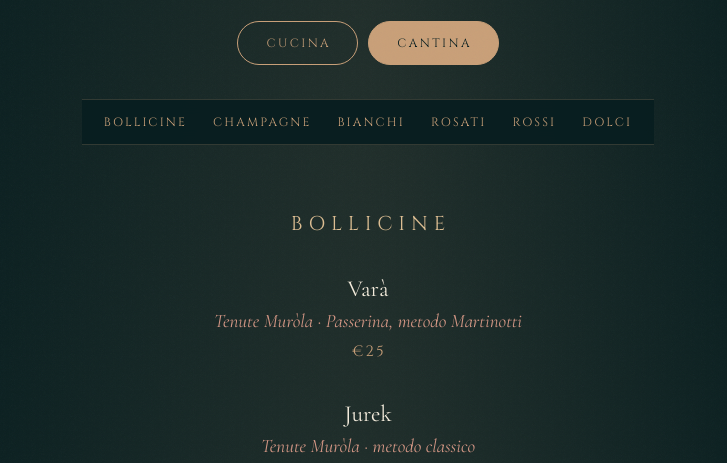
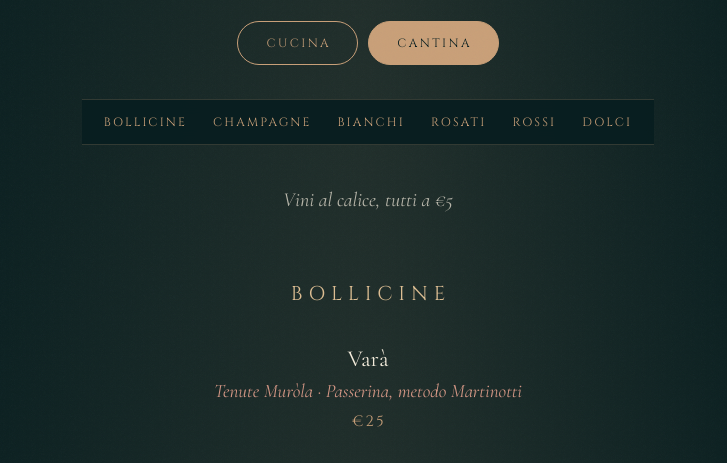
Before and after one commit to Jnojokes/il-segreto-di-villa-luzi, a website: page menu/cantina/index.html in a window 1280 px wide. Shown: the part 297-760 px from the top of the page, without its empty margins (272-999 px from the left). Drawn offline with nearby package versions, Linux system fonts and the light colour scheme.

Commit message:
Cantina: vini al calice tutti a 5 euro
Riga in testa a /menu/cantina/, sotto il nastro delle sezioni: «Vini al
calice, tutti a €5». Da Luana il 3/10, «i calici tutti a 5 euro». Quali
vini si servono al calice non è detto: la riga dà solo il prezzo.

Co-Authored-By: Claude Opus 5.5 (1M context) <noreply@anthropic.com>

```diff
--- a/menu/cantina/index.html
+++ b/menu/cantina/index.html
@@ -175,6 +175,14 @@ h1.testata-titolo {
 }
 .nastro a:hover, .nastro a:focus-visible { color: var(--oro-chiaro); }
 
+/* ── il calice, in testa: chi apre la cantina dal QR lo vede subito ── */
+.calice {
+  font-style: italic;
+  color: var(--velo);
+  font-size: clamp(17px, 4.6vw, 20px);
+  margin-top: clamp(30px, 7.5vw, 40px);
+}
+
 /* ── categorie e voci ── */
 .categoria-blocco { margin-top: clamp(48px, 11vw, 64px); scroll-margin-top: 72px; }
 h2.categoria {
@@ -299,6 +307,10 @@ h2.categoria + h3.sotto-categoria { margin-top: clamp(22px, 5vw, 28px); }
     <a href="#rossi">Rossi</a>
     <a href="#dolci">Dolci</a>
   </nav>
+
+  <!-- Prezzo al calice da Luana, 3 ottobre 2026: «i calici tutti a 5 euro».
+       Quali vini si servono al calice non è detto: la riga dà solo il prezzo. -->
+  <p class="calice">Vini al calice, tutti a €5</p>
 
   <section class="categoria-blocco" id="bollicine" aria-label="Bollicine">
     <h2 class="categoria">Bollicine</h2>
```
